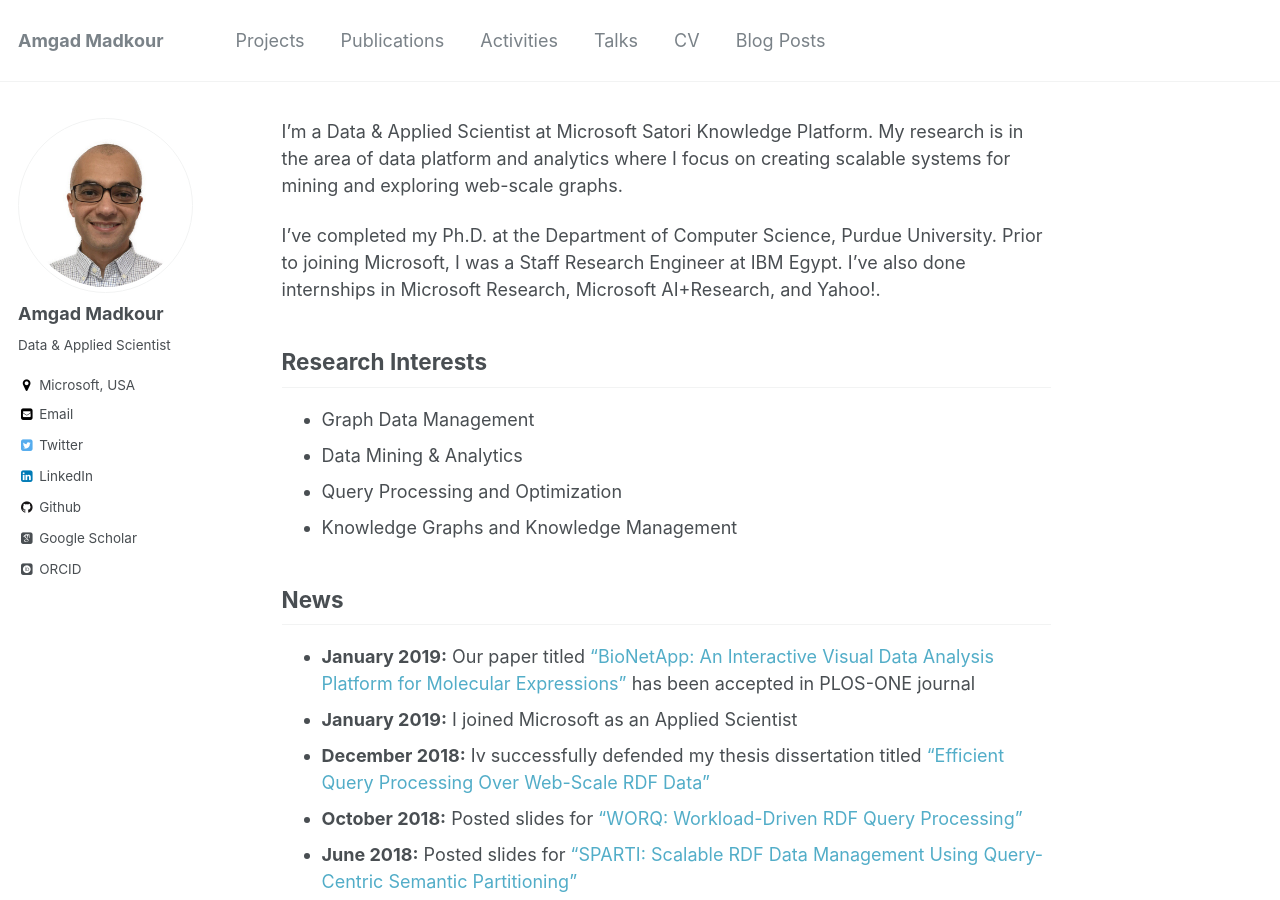
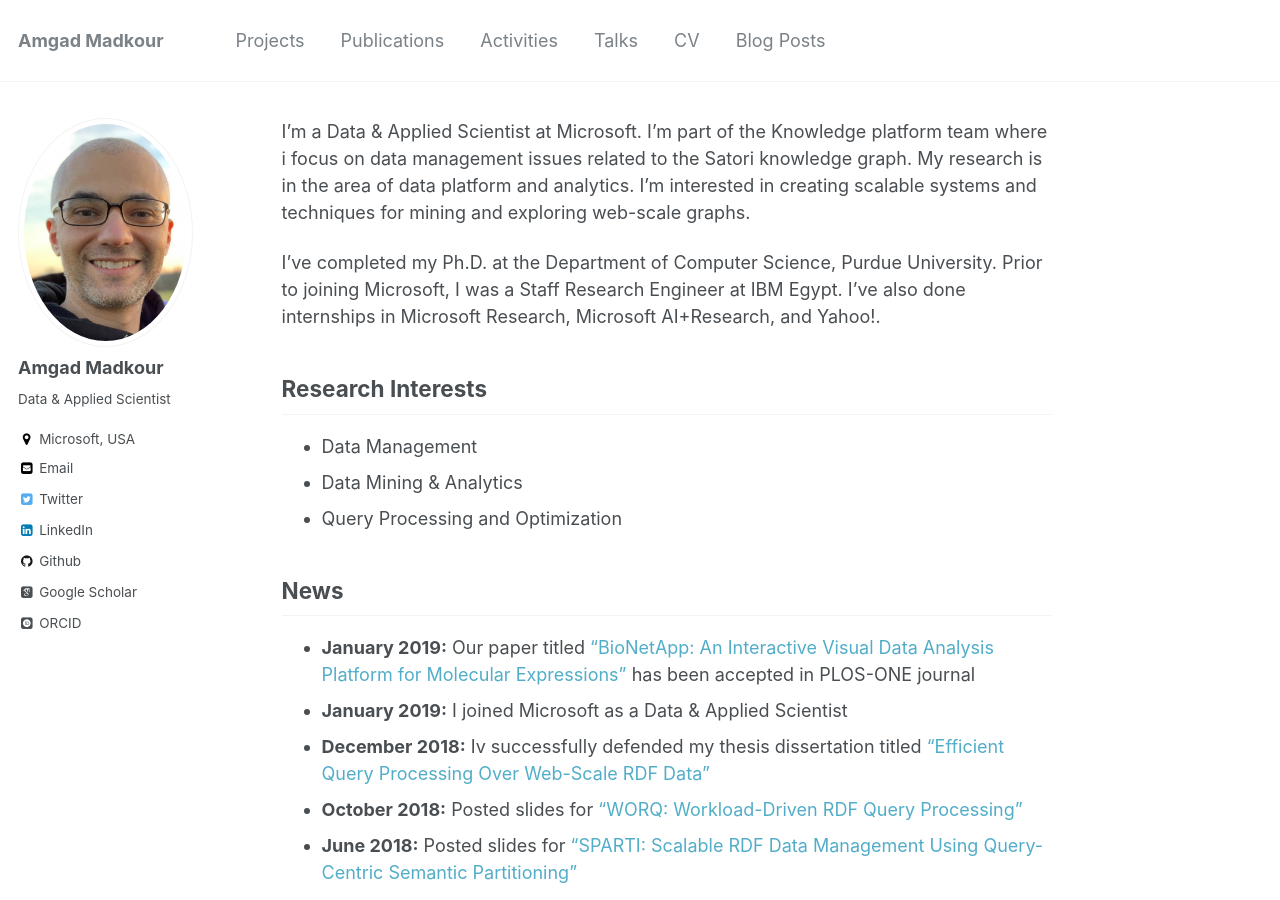
Before and after one commit to amgadmadkour/amgadmadkour.github.io, a Jekyll site: the page built from _pages/about.md, in a window 1280 px wide and 900 px high. Built offline with Jekyll 4.4.1, drawn with Linux system fonts in a browser that asks for light colours; some web fonts are replaced.

Commit message:
Update research areas

```diff
--- a/_pages/about.md
+++ b/_pages/about.md
@@ -7,19 +7,18 @@ redirect_from:
   - /about.html
 ---
 
-I’m a Data & Applied Scientist at Microsoft Satori Knowledge Platform. My research is in the area of data platform and analytics where I focus on creating scalable systems for mining and exploring web-scale graphs.
+I’m a Data & Applied Scientist at Microsoft. I'm part of the Knowledge platform team where i focus on data management issues related to the Satori knowledge graph. My research is in the area of data platform and analytics. I'm interested in creating scalable systems and techniques for mining and exploring web-scale graphs.
 
 I’ve completed my Ph.D. at the Department of Computer Science, Purdue University. Prior to joining Microsoft, I was a Staff Research Engineer at IBM Egypt. I’ve also done internships in Microsoft Research, Microsoft AI+Research, and Yahoo!.
 
 ## Research Interests
-* Graph Data Management
+* Data Management
 * Data Mining & Analytics
 * Query Processing and Optimization
-* Knowledge Graphs and Knowledge Management
 
 ## News
 * **January 2019:** Our paper titled ["BioNetApp: An Interactive Visual Data Analysis Platform for Molecular Expressions"](https://www.researchgate.net/publication/331290263_BioNetApp_An_interactive_visual_data_analysis_platform_for_molecular_expressions) has been accepted in PLOS-ONE journal
-* **January 2019:** I joined Microsoft as an Applied Scientist
+* **January 2019:** I joined Microsoft as a Data & Applied Scientist
 * **December 2018:** Iv successfully defended my thesis dissertation titled ["Efficient Query Processing Over Web-Scale RDF Data"](/files/Efficient_Query_Processing_Over_Web_Scale_RDF_Data.pdf)
 * **October 2018:** Posted slides for ["WORQ: Workload-Driven RDF Query Processing"](/files/presentations/WORQ-ISWC2018.pdf)
 * **June 2018:** Posted slides for ["SPARTI: Scalable RDF Data Management Using Query-Centric Semantic Partitioning"](/files/presentations/SPARTI-SBD2018.pdf)
```
Also changed, not shown: images/amgad-old.jpg (deleted), images/amgad.jpg.
